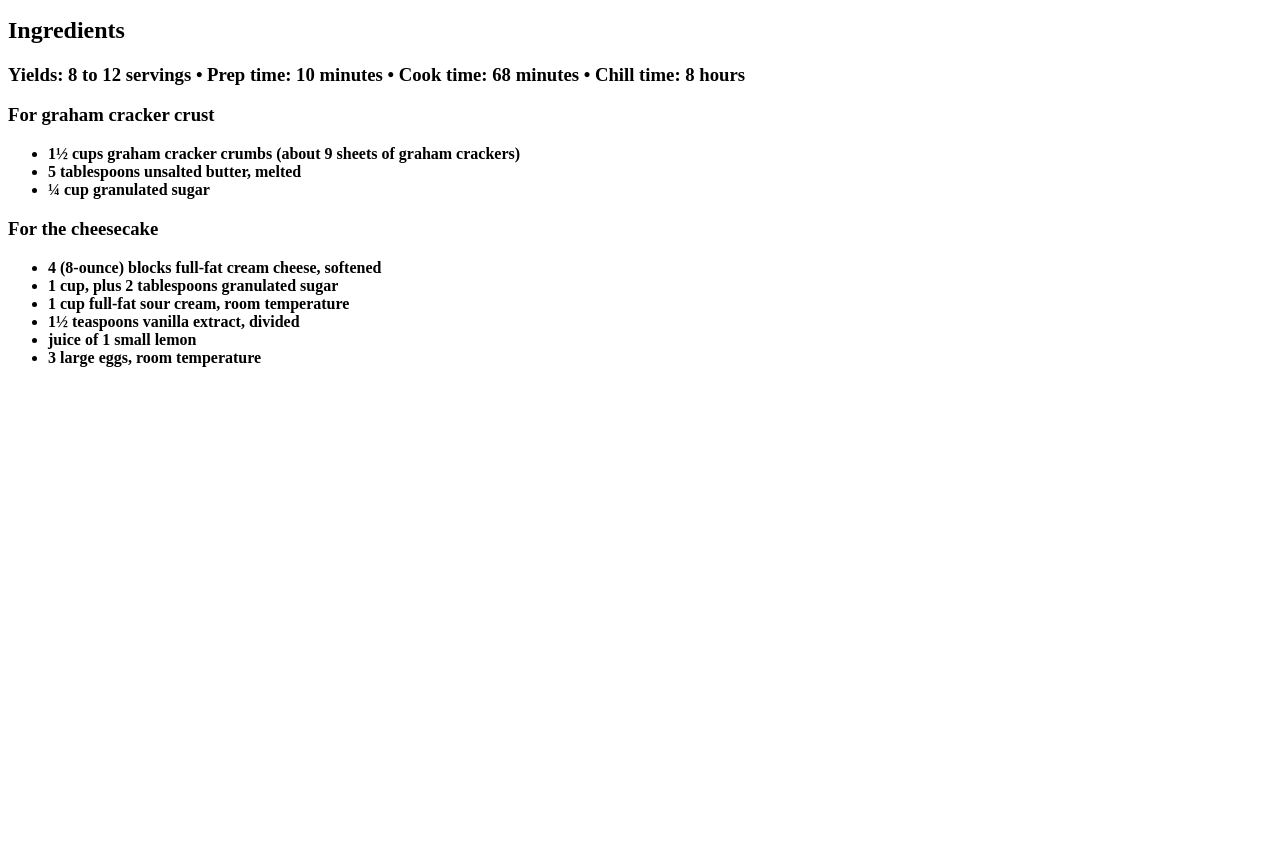
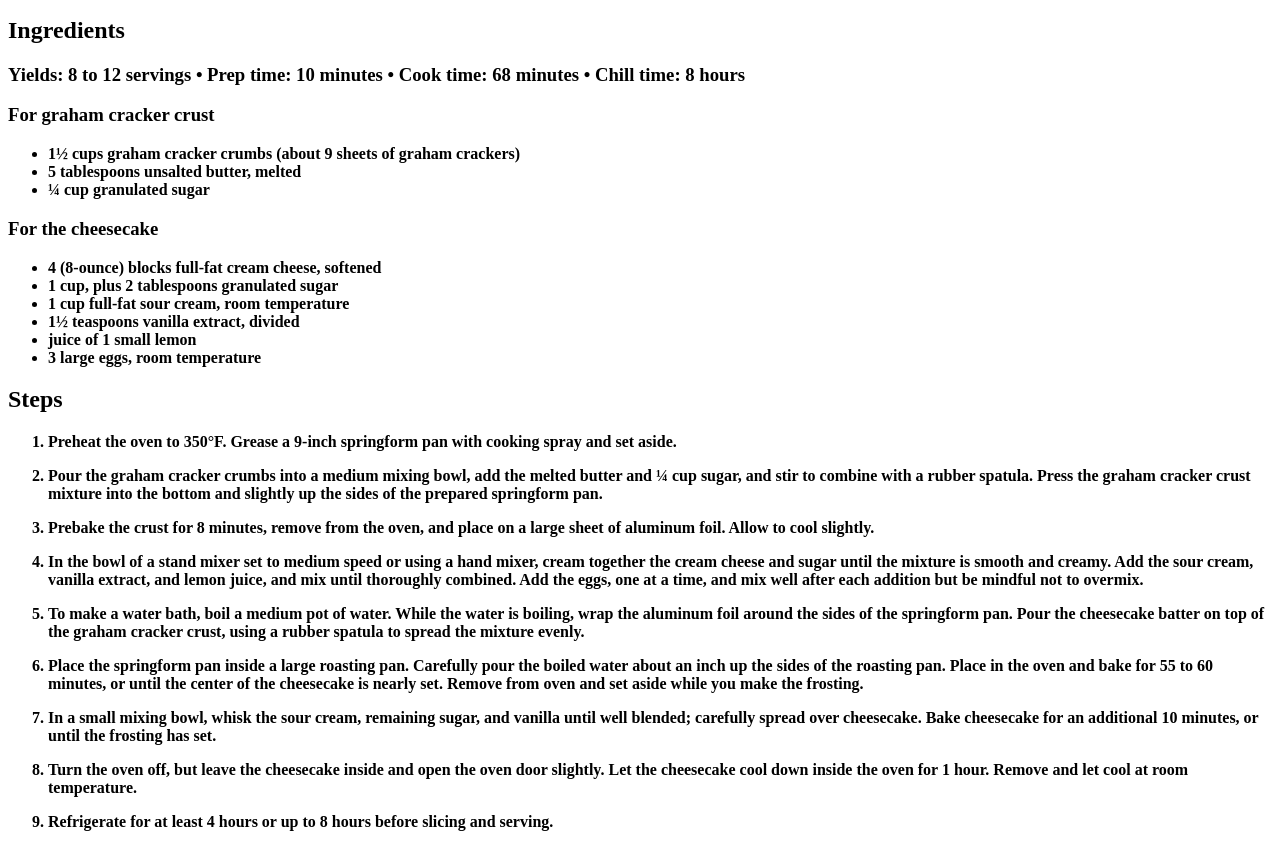
Before and after one commit to humblelamb0539/odin-recipes, a plain HTML site: page recipes/Floor-Cheesecake.html in a window 1280 px wide. Shown: the part 225-1072 px from the top of the page. Before the commit the page ends 800 px from the top, so only its background shows below. Drawn offline with Linux system fonts and the light colour scheme.

Commit message:
Add's Steps

```diff
--- a/recipes/Floor-Cheesecake.html
+++ b/recipes/Floor-Cheesecake.html
@@ -28,5 +28,17 @@
         <li><strong>juice of 1 small lemon</strong></li>
         <li><strong>3 large eggs, room temperature</strong></li>
     </ul>
+    <h2>Steps</h2>
+    <ol>
+        <li><p>Preheat the oven to 350°F. Grease a 9-inch springform pan with cooking spray and set aside.</p></li>
+        <li><p>Pour the graham cracker crumbs into a medium mixing bowl, add the melted butter and ¼ cup sugar, and stir to combine with a rubber spatula. Press the graham cracker crust mixture into the bottom and slightly up the sides of the prepared springform pan.</p></li>
+        <li><p>Prebake the crust for 8 minutes, remove from the oven, and place on a large sheet of aluminum foil. Allow to cool slightly.</p></li>
+        <li><p>In the bowl of a stand mixer set to medium speed or using a hand mixer, cream together the cream cheese and sugar until the mixture is smooth and creamy. Add the sour cream, vanilla extract, and lemon juice, and mix until thoroughly combined. Add the eggs, one at a time, and mix well after each addition but be mindful not to overmix.</p></li>
+        <li><p>To make a water bath, boil a medium pot of water. While the water is boiling, wrap the aluminum foil around the sides of the springform pan. Pour the cheesecake batter on top of the graham cracker crust, using a rubber spatula to spread the mixture evenly.</p></li>
+        <li><p>Place the springform pan inside a large roasting pan. Carefully pour the boiled water about an inch up the sides of the roasting pan. Place in the oven and bake for 55 to 60 minutes, or until the center of the cheesecake is nearly set. Remove from oven and set aside while you make the frosting.</p></li>
+        <li><p>In a small mixing bowl, whisk the sour cream, remaining sugar, and vanilla until well blended; carefully spread over cheesecake. Bake cheesecake for an additional 10 minutes, or until the frosting has set.</p></li>
+        <li><p>Turn the oven off, but leave the cheesecake inside and open the oven door slightly. Let the cheesecake cool down inside the oven for 1 hour. Remove and let cool at room temperature.</p></li>
+        <li><p>Refrigerate for at least 4 hours or up to 8 hours before slicing and serving.</p></li>
+    </ol>
 </body>
 </html>
```
